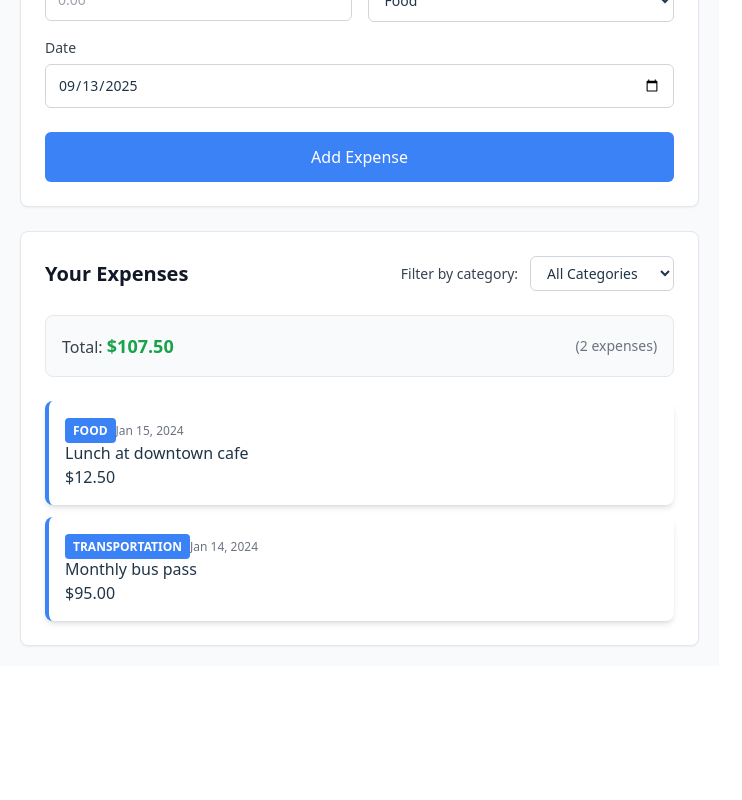
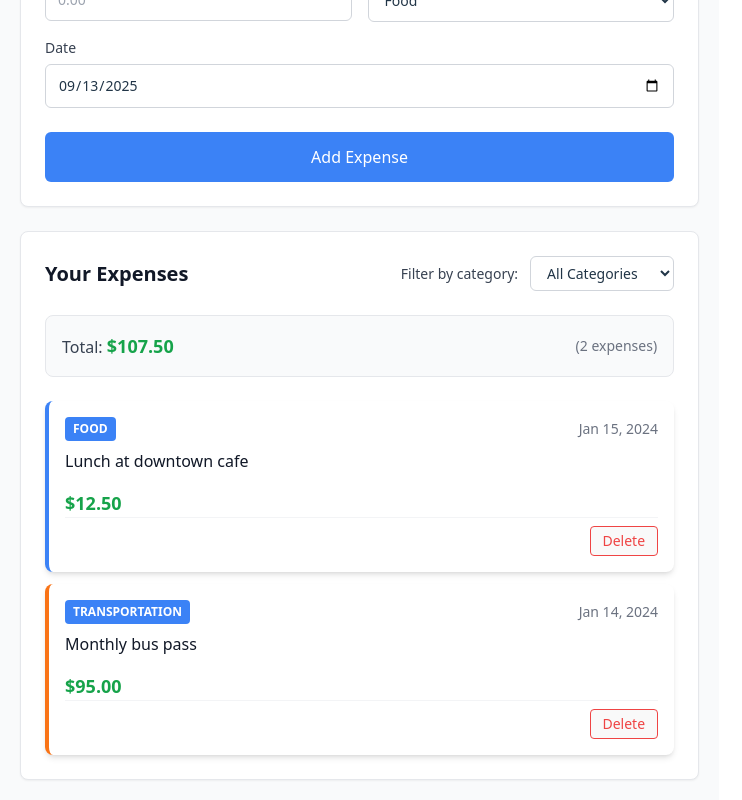
Before and after one commit to ileanat/expense-tracker, a React (Vite) app: page / in a window 1280 px wide. Shown: the part 583-1383 px from the top of the page, without its empty margins (0-742 px from the left). Before the commit the page ends 1249 px from the top, so only its background shows below. Built offline with nearby package versions, Linux system fonts and the light colour scheme.

Commit message:
week six changes, fixed page.tsx to make it work

```diff
--- /dev/null
+++ b/src/app/expenses/page.tsx
@@ -0,0 +1,89 @@
+'use client'
+
+import { useState } from 'react'
+import Header from '../../components/Header/Header';
+import ExpenseSummary from '../../components/ExpenseSummary/ExpenseSummary';
+import ExpenseForm from '../../components/ExpenseForm/ExpenseForm';
+import ExpenseList from '../../components/ExpenseList/ExpenseList';
+import type { ExpenseCategory } from '../../components/ExpenseCard/ExpenseCard';
+
+interface Expense {
+  id: number;
+  description: string;
+  amount: number;
+  category: ExpenseCategory;
+  date: string;
+}
+
+export default function ExpensesPage() {
+  const [expenses, setExpenses] = useState<Expense[]>([
+    {
+      id: 1,
+      description: "Lunch at downtown cafe",
+      amount: 12.50,
+      category: "Food",
+      date: "2024-01-15"
+    },
+    {
+      id: 2,
+      description: "Monthly bus pass",
+      amount: 95.00,
+      category: "Transportation",
+      date: "2024-01-14"
+    },
+    {
+      id: 3,
+      description: "Movie tickets",
+      amount: 25.00,
+      category: "Entertainment",
+      date: "2024-01-13"
+    }
+  ]);
+
+  const handleAddExpense = (expenseData: Omit<Expense, 'id'>): void => {
+    const newExpense: Expense = {
+      ...expenseData,
+      id: Date.now()
+    };
+    setExpenses(prev => [...prev, newExpense]);
+  };
+
+  const handleDeleteExpense = (id: number): void => {
+    setExpenses(prev => prev.filter(expense => expense.id !== id));
+  };
+
+  const totalAmount = expenses.reduce((sum, expense) => sum + expense.amount, 0);
+
+  return (
+    <div className="min-h-screen bg-gray-50">
+      <div className="max-w-4xl mx-auto p-5">
+        <Header
+          title="Expense Tracker"
+          subtitle="Manage your spending with confidence"
+        />
+
+        <main className="space-y-6">
+          <ExpenseSummary
+            totalAmount={totalAmount}
+            expenseCount={expenses.length}
+            period="This Month"
+          />
+
+          <ExpenseForm onSubmit={handleAddExpense} />
+
+          <ExpenseList
+            expenses={expenses}
+            onDeleteExpense={handleDeleteExpense}
+          />
+        </main>
+
+        <div className="mt-8 text-center">
+          <a href="/" className="text-blue-600 hover:text-blue-800 inline-flex items-center gap-2">
+            <span>←</span>
+            <span>Back to Home</span>
+          </a>
+        </div>
+      </div>
+    </div>
+  );
+}
--- /dev/null
+++ b/src/app/layout.tsx
@@ -0,0 +1,34 @@
+import type { Metadata } from 'next'
+import Link from 'next/link'
+import './globals.css'
+
+export const metadata: Metadata = {
+  title: 'Expense Tracker',
+  description: 'Track your expenses with Next.js',
+}
+
+export default function RootLayout({
+  children,
+}: {
+  children: React.ReactNode
+}) {
+  return (
+    <html lang="en">
+      <body>
+        <nav className="bg-gradient-to-r from-blue-500 to-purple-600 text-white shadow-lg">
+          <div className="max-w-4xl mx-auto px-8 py-4 flex items-center justify-between">
+            <Link href="/" className="text-2xl font-bold hover:opacity-80 transition">
+              Expense Tracker
+            </Link>
+            <div className="flex gap-4">
+              <Link href="/" className="hover:underline">Home</Link>
+              <Link href="/expenses" className="hover:underline">Expenses</Link>
+            </div>
+          </div>
+        </nav>
+
+        {children}
+      </body>
+    </html>
+  )
+}
--- /dev/null
+++ b/src/app/page.tsx
@@ -0,0 +1,40 @@
+import Link from 'next/link'
+
+export default function Home() {
+  return (
+    <div className="min-h-screen bg-gray-50 p-8">
+      <div className="max-w-4xl mx-auto text-center">
+        <h1 className="text-5xl font-bold text-gray-900 mb-6">
+          Welcome to Expense Tracker
+        </h1>
+        <p className="text-xl text-gray-600 mb-8">
+          Take control of your finances. Track expenses, analyze spending, and make informed decisions.
+        </p>
+
+        <div className="grid md:grid-cols-3 gap-6 mb-12">
+          <div className="bg-white p-6 rounded-lg shadow-md">
+            <h3 className="text-lg font-semibold mb-2">Track Spending</h3>
+            <p className="text-gray-600">Monitor all expenses in one place</p>
+          </div>
+
+          <div className="bg-white p-6 rounded-lg shadow-md">
+            <h3 className="text-lg font-semibold mb-2">See Totals</h3>
+            <p className="text-gray-600">View total spending at a glance</p>
+          </div>
+
+          <div className="bg-white p-6 rounded-lg shadow-md">
+            <h3 className="text-lg font-semibold mb-2">Categorize</h3>
+            <p className="text-gray-600">Organize by category</p>
+          </div>
+        </div>
+
+        <Link
+          href="/expenses"
+          className="inline-block bg-blue-600 hover:bg-blue-700 text-white font-semibold px-8 py-4 rounded-lg shadow-lg transition"
+        >
+          View Your Expenses →
+        </Link>
+      </div>
+    </div>
+  )
+}
--- a/src/components/ExpenseCard/ExpenseCard.tsx
+++ b/src/components/ExpenseCard/ExpenseCard.tsx
@@ -1,8 +1,9 @@
 // src/components/ExpenseCard/ExpenseCard.tsx
+'use client'
+
 import React from 'react';
 
-export type ExpenseCategory = "Food" | "Transportation" | "Entertainment" | "Other" ;
-type SortOption = "date" | "amount" | "category" ;
+export type ExpenseCategory = "Food" | "Transportation" | "Entertainment" | 'Shopping' | "Other" ;
 
 
 
@@ -53,21 +54,58 @@ const ExpenseCard: React.FC<ExpenseCardProps> = ({
     month: 'short',
     day: 'numeric',
     year: 'numeric'
+    //timeZone: "UTC"
   });
 
+  const handleDelete = (e: React.MouseEvent) => {
+    e.stopPropagation();
+    if (onDelete) {
+      onDelete(id);
+    }
+  };
+
   return (
-    <article className="bg-white rounded-lg p-4 mb-3 shadow-md transition-all duration-200 border-l-4 border-blue-500">
-      <div className="hover:-translate-y-0.5 hover:shadow-lg">
-        <span className="bg-blue-500 text-white px-2 py-1 rounded text-xs font-semibold uppercase ">{category}</span>
-        <time className="text-gray-500 text-xs" dateTime={date}>
+    <article className={`
+      bg-white rounded-lg p-4 mb-3 shadow-md
+      hover:shadow-lg transition-all duration-200
+      border-l-4 relative cursor-pointer
+      ${highlighted ? 'border-l-orange-500 bg-orange-50' : 'border-l-blue-500'}
+    `}>
+      <div className="flex justify-between items-center mb-2">
+        {showCategory && (
+          <span className="inline-block bg-blue-500 text-white px-2 py-1 rounded text-xs font-semibold uppercase">
+            {category}
+          </span>
+        )}
+        <time className="text-sm text-gray-500" dateTime={date}>
           {formattedDate}
         </time>
       </div>
 
-      <div className="expense-body">
-        <h3 className="expense-description">{description}</h3>
-        <p className="expense-amount">{formattedAmount}</p>
+      <div className="space-y-4">
+        <h3 className="mb-2 text-base font-medium text-gray-900">{description}</h3>
+        <p className="m-0 text-lg font-bold text-green-600">{formattedAmount}</p>
       </div>
+
+      {onDelete && (
+        <div className="flex justify-end pt-2 border-t border-gray-100">
+          <button
+            className="
+              text-red-500 hover:text-white
+              hover:bg-red-500
+              border border-red-500
+              rounded px-3 py-1
+              text-sm font-medium
+              transition-colors duration-200
+              focus:outline-none focus:ring-2 focus:ring-red-400
+            "
+            onClick={handleDelete}
+            aria-label="Delete expense"
+          >
+            Delete
+          </button>
+        </div>
+      )}
     </article>
   );
 };
--- a/src/components/ExpenseForm/ExpenseForm.tsx
+++ b/src/components/ExpenseForm/ExpenseForm.tsx
@@ -1,4 +1,6 @@
 // src/components/ExpenseForm/ExpenseForm.tsx
+'use client'
+
 import React, { useState } from 'react';
 import type { ExpenseCategory } from '../ExpenseCard/ExpenseCard';
 
--- a/src/components/ExpenseList/ExpenseList.tsx
+++ b/src/components/ExpenseList/ExpenseList.tsx
@@ -1,4 +1,6 @@
 // src/components/ExpenseList/ExpenseList.tsx
+'use client'
+
 import React, { useState } from 'react';
 import ExpenseCard from '../ExpenseCard/ExpenseCard';
 
@@ -92,6 +94,7 @@ const ExpenseList: React.FC<ExpenseListProps> = ({
             <option value="Food">Food</option>
             <option value="Transportation">Transportation</option>
             <option value="Entertainment">Entertainment</option>
+            <option value="Shopping">Shopping</option>
             <option value="Other">Other</option>
           </select>
         </div>
```
Also changed, not shown: src/app/globals.css (added).
